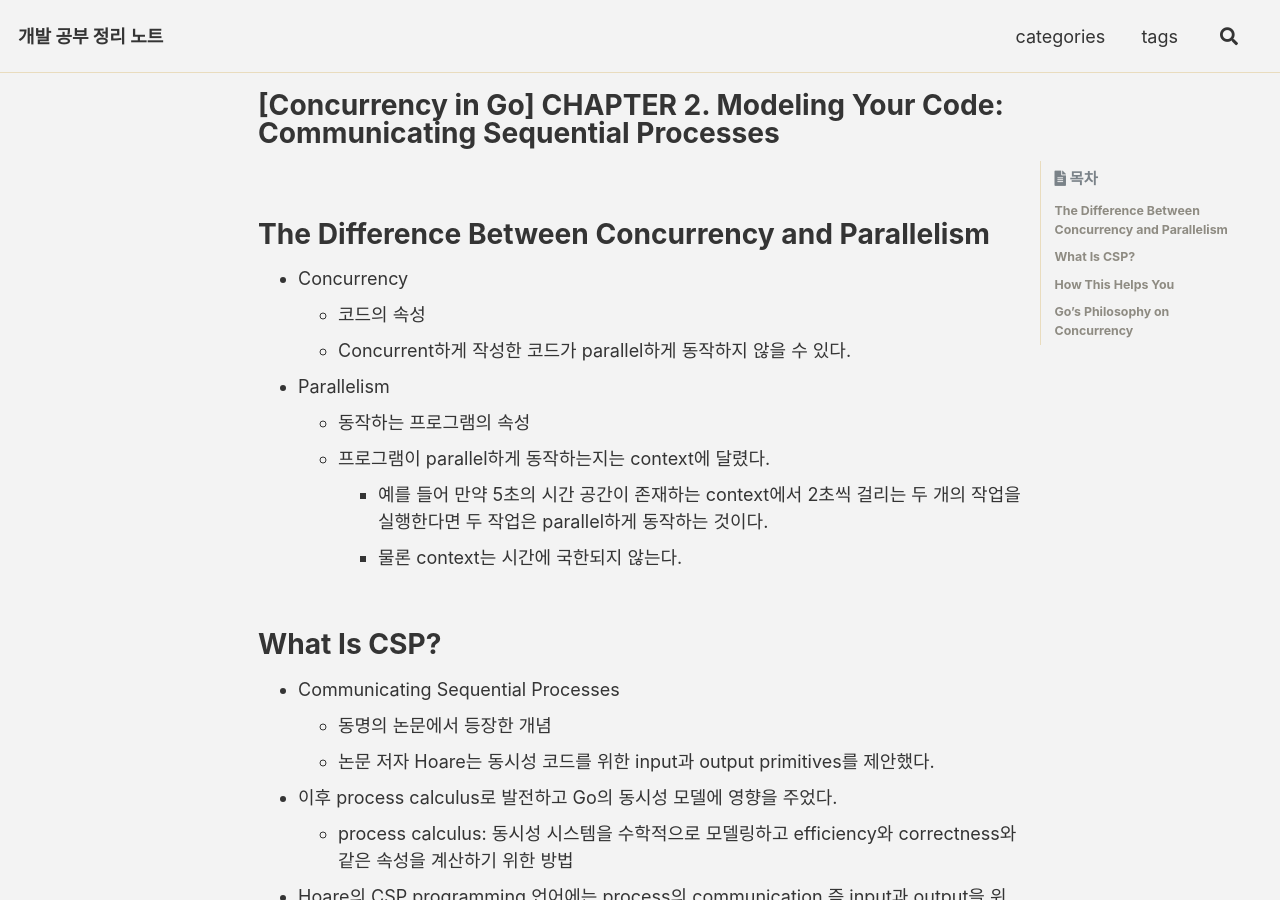
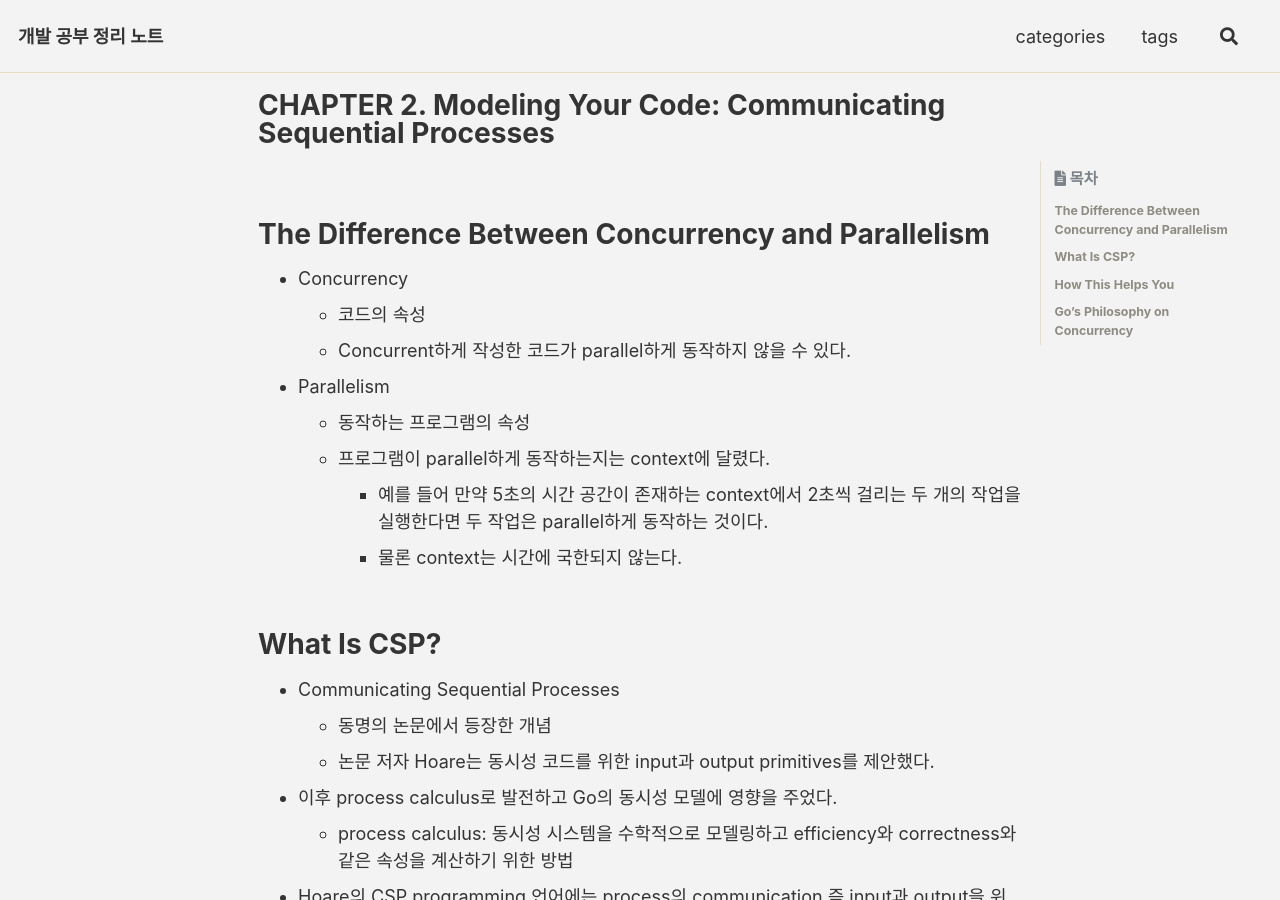
Before and after one commit to alexuhn/alexuhn.github.io-old, a Jekyll site: the page built from _posts/book_notes/Concurrency_in_Go/2023-06-27-CHAPTER-2-Modeling-Your-Code:-Communicating Sequential-Processes.md, in a window 1280 px wide and 900 px high. Built offline with Jekyll 4.4.1, drawn with Linux system fonts in a browser that asks for light colours; cached includes are drawn as plain includes; some web fonts are replaced; comment, search, counter and statistics services are not loaded.

Commit message:
Update 2023-06-27-CHAPTER-2-Modeling-Your-Code:-Communicating Sequential-Processes.md

```diff
--- a/_posts/book_notes/Concurrency_in_Go/2023-06-27-CHAPTER-2-Modeling-Your-Code:-Communicating Sequential-Processes.md
+++ b/_posts/book_notes/Concurrency_in_Go/2023-06-27-CHAPTER-2-Modeling-Your-Code:-Communicating Sequential-Processes.md
@@ -1,5 +1,5 @@
 ---
-title: "[Concurrency in Go] CHAPTER 2. Modeling Your Code: Communicating Sequential Processes"
+title: "CHAPTER 2. Modeling Your Code: Communicating Sequential Processes"
 excerpt: "CSP와 memory access synchronization"
 categories:
   - book_notes
```
